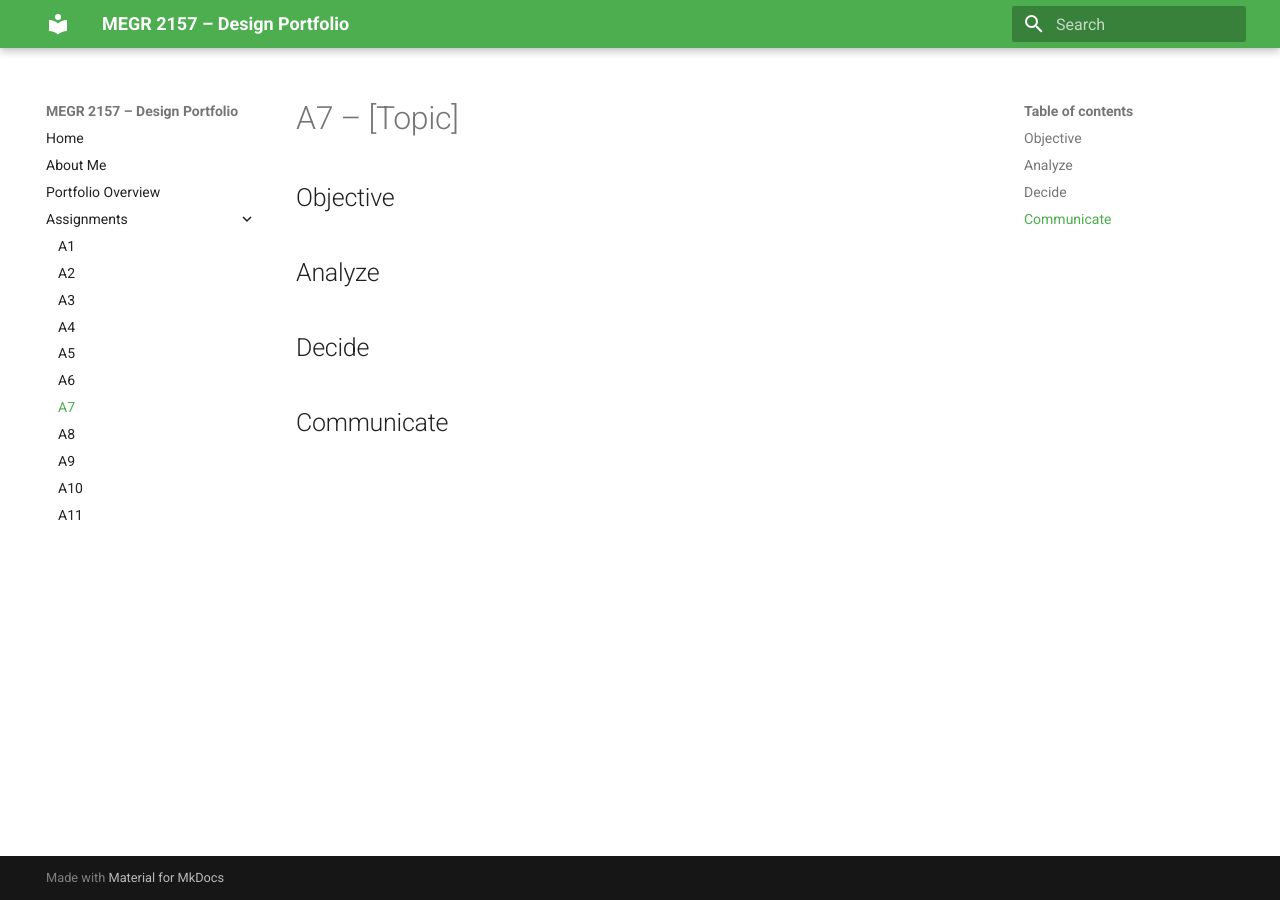
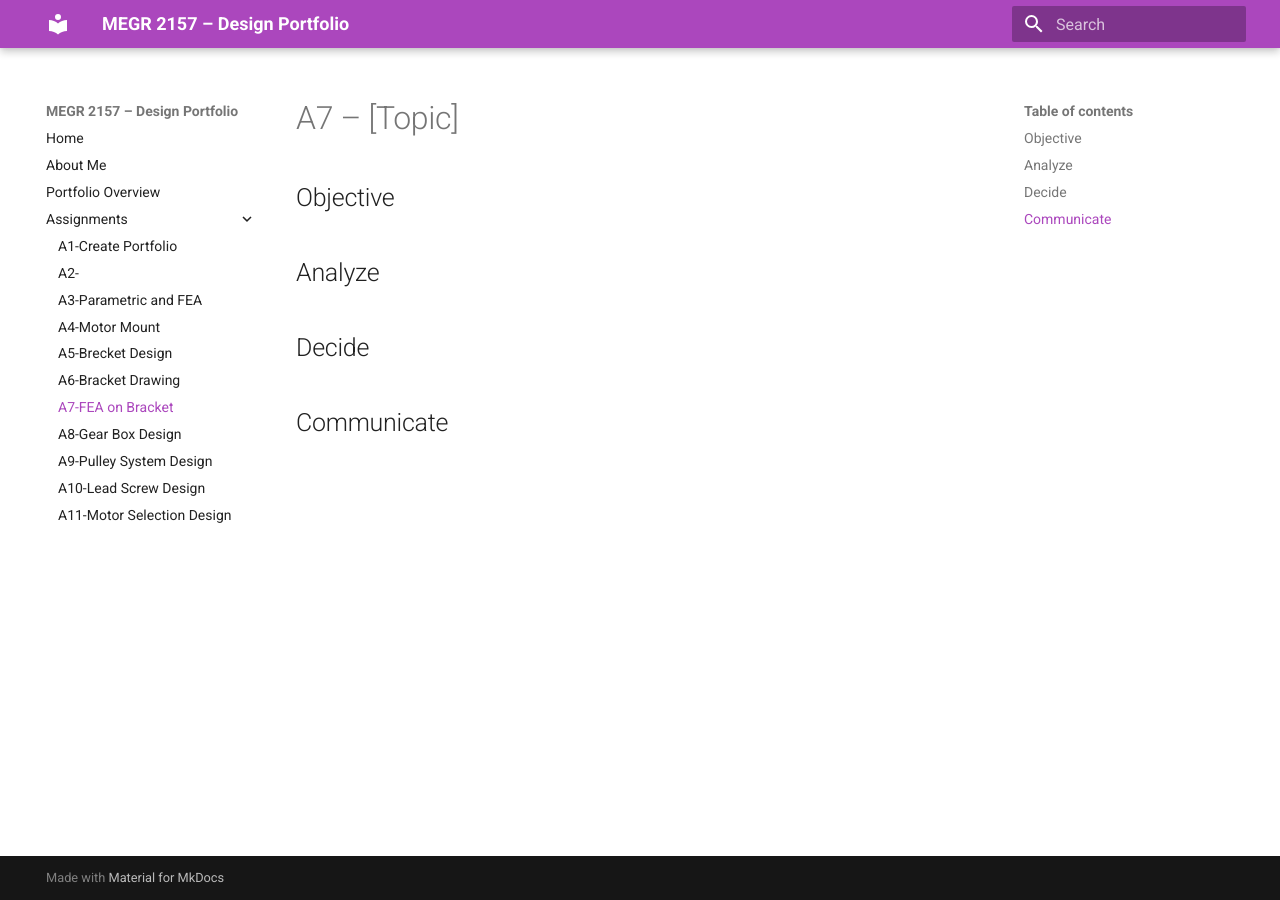
Before and after one commit to lexiecox628/megr2157-portfolio, an MkDocs documentation site: the page built from docs/assignments/A07/index.md, in a window 1280 px wide. Built offline with MkDocs 1.6.1 and Material for MkDocs 9.7.7, drawn with Linux system fonts in a browser that asks for light colours.

Commit message:
Aesthetic Revisions

```diff
--- a/mkdocs.yml
+++ b/mkdocs.yml
@@ -4,7 +4,7 @@ site_description: Design portfolio documentation, built with the Analyze / Decid
 theme:
   name: material
   palette:
-    primary: green
+    primary: purple
   features:
     - navigation.instant
     - navigation.tracking
@@ -14,14 +14,14 @@ nav:
   - About Me: aboutme/index.md
   - Portfolio Overview: portfolio-overview.md
   - Assignments:
-      - A1: assignments/A01/index.md
-      - A2: assignments/A02/index.md
-      - A3: assignments/A03/index.md
-      - A4: assignments/A04/index.md
-      - A5: assignments/A05/index.md
-      - A6: assignments/A06/index.md
-      - A7: assignments/A07/index.md
-      - A8: assignments/A08/index.md
-      - A9: assignments/A09/index.md
-      - A10: assignments/A10/index.md
-      - A11: assignments/A11/index.md
+      - A1-Create Portfolio: assignments/A01/index.md
+      - A2-: assignments/A02/index.md
+      - A3-Parametric and FEA: assignments/A03/index.md
+      - A4-Motor Mount: assignments/A04/index.md
+      - A5-Brecket Design: assignments/A05/index.md
+      - A6-Bracket Drawing: assignments/A06/index.md
+      - A7-FEA on Bracket: assignments/A07/index.md
+      - A8-Gear Box Design: assignments/A08/index.md
+      - A9-Pulley System Design: assignments/A09/index.md
+      - A10-Lead Screw Design: assignments/A10/index.md
+      - A11-Motor Selection Design: assignments/A11/index.md
```
